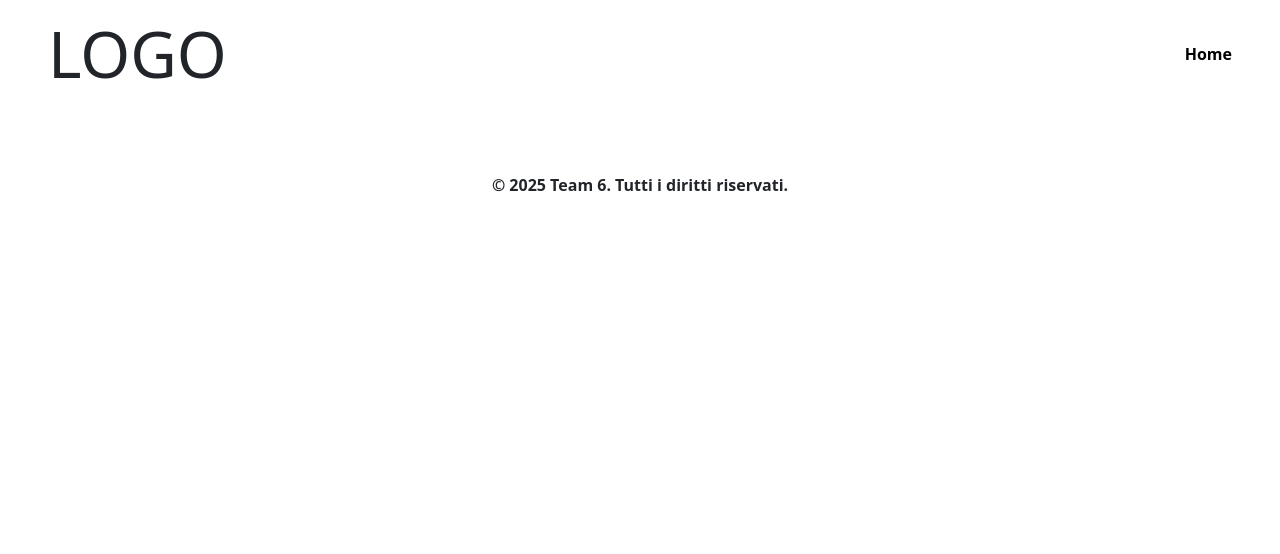
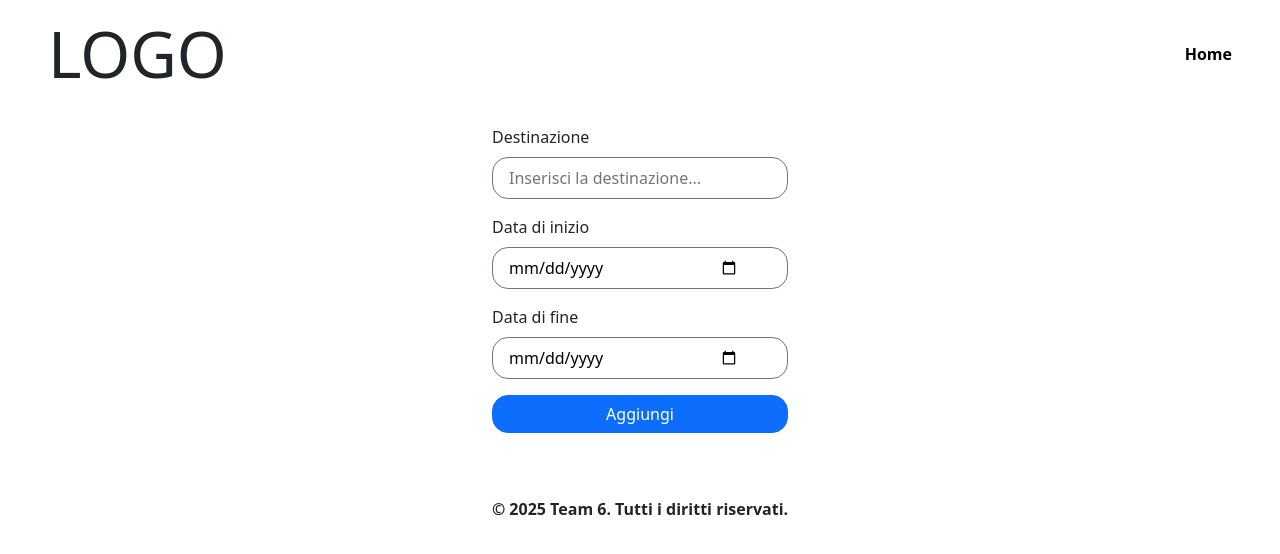
Before and after one commit to briancosentino/progetto-di-gruppo, a React (Vite) app: page /add-journey in a window 1280 px wide. Shown: the top 554 px of the page. Built offline with nearby package versions, Linux system fonts and the light colour scheme.

Commit message:
Add AddJourney page and form for creating new journeys; update routing in App component

```diff
--- /dev/null
+++ b/pages/AddJourney.jsx
@@ -0,0 +1,13 @@
+import React from 'react'
+import AddJourneyForm from '../src/components/AddJourneyForm'
+
+const AddJourney = () => {
+    return (
+        <div>
+            <AddJourneyForm />
+
+        </div>
+    )
+}
+
+export default AddJourney
--- a/pages/Home.jsx
+++ b/pages/Home.jsx
@@ -2,13 +2,23 @@ import React from 'react'
 import PaddingWrapper from '../src/components/PaddingWrapper'
 import Header from '../src/components/Header'
 import JourneyList from '../src/components/JourneyList'
+import { Link } from 'react-router-dom'
 
 const Home = () => {
     return (
         <>
 
 
+            <div className='text-end'>
 
+                <button className="btn btn-primary my-3">
+                    <Link className='text-white' to={'/add-journey'}>
+                        <i className='fa-regular fa-plus'></i>
+                    </Link>
+
+
+                </button>
+            </div>
             <JourneyList />
 
         </>
--- a/pages/JourneyPage.jsx
+++ b/pages/JourneyPage.jsx
@@ -8,11 +8,10 @@ const JourneyPage = () => {
     const { id } = useParams();
     const thisJourney = journeys.find(journey => journey.id == id)
     console.log(thisJourney);
-    const [partecipants, setPartecipants] = useState(thisJourney.people)
+    const [partecipants, setPartecipants] = useState(thisJourney.people || null)
     const [searchedPartecipants, setSearchedPartecipants] = useState(partecipants)
     console.log(partecipants);
-    const [dropdownOpen, setDropdownOpen] = useState(true)
-    const toggleDropdown = () => setDropdownOpen(!dropdownOpen);
+
 
     return (
         <>
@@ -25,7 +24,7 @@ const JourneyPage = () => {
                 </div>
                 <div className="row flex-wrap g-3  ">
 
-                    {searchedPartecipants.map(partecipant => (
+                    {searchedPartecipants && searchedPartecipants.map(partecipant => (
                         <div key={partecipant.codiceFiscale} className="accordion " id={`accordion-${partecipant.codiceFiscale}`}>
                             <div className="accordion-item">
                                 <h2 className="accordion-header">
--- a/src/App.jsx
+++ b/src/App.jsx
@@ -7,6 +7,7 @@ import { Routes, Route } from 'react-router-dom'
 import Home from '../pages/Home'
 import Footer from './components/Footer'
 import JourneyPage from '../pages/JourneyPage'
+import AddJourney from '../pages/AddJourney'
 
 
 function App() {
@@ -22,6 +23,7 @@ function App() {
         <Routes>
           <Route path='/' element={<Home />} />
           <Route path='/journey/:id' element={<JourneyPage />} />
+          <Route path='/add-journey' element={<AddJourney />} />
 
         </Routes>
         <Footer />
--- /dev/null
+++ b/src/components/AddJourneyForm.jsx
@@ -0,0 +1,41 @@
+import { useState } from "react"
+import journeys from "../data/journeys";
+
+const AddJourneyForm = () => {
+    /* const [destination, setDestination] = useState(null)
+    const [begin, setBegin] = useState(null)
+    const [end, setEnd] = useState(null) */
+    const [formData, setFormData] = useState({ id: journeys.length + 1, })
+    console.log(formData);
+    const handleChange = (e) => {
+        setFormData({ ...formData, [e.target.name]: e.target.value }) /* use input name as proprierty of the object to save the value */
+
+    }
+    const handleSubmit = (e) => {
+        e.preventDefault()
+        journeys.push(formData)
+    }
+
+
+    return (
+        <form onSubmit={handleSubmit} className="mx-auto w-25">
+            <div className="my-3">
+                <label className="mb-2" htmlFor="destination">Destinazione</label>
+
+                <input onChange={handleChange} className="p-2 w-100 ps-3 pe-5 border border-secondary rounded-4 d-block" type="text" name="destination" id="destination" placeholder="Inserisci la destinazione..." />
+            </div>
+            <div className="my-3">
+                <label className="mb-2" htmlFor="begin">Data di inizio</label>
+
+                <input onChange={handleChange} className="p-2 w-100 ps-3 pe-5 border border-secondary rounded-4 d-block" type="date" name="begin" id="begin" />
+            </div>
+            <div className="my-3">
+                <label className="mb-2" htmlFor="end">Data di fine</label>
+                <input onChange={handleChange} className="p-2 w-100 ps-3 pe-5 border border-secondary rounded-4 d-block" type="date" name="end" id="end" />
+            </div>
+            <button className="btn btn-primary w-100 rounded-4" type="submit">Aggiungi</button>
+        </form>
+    )
+}
+
+export default AddJourneyForm
```
